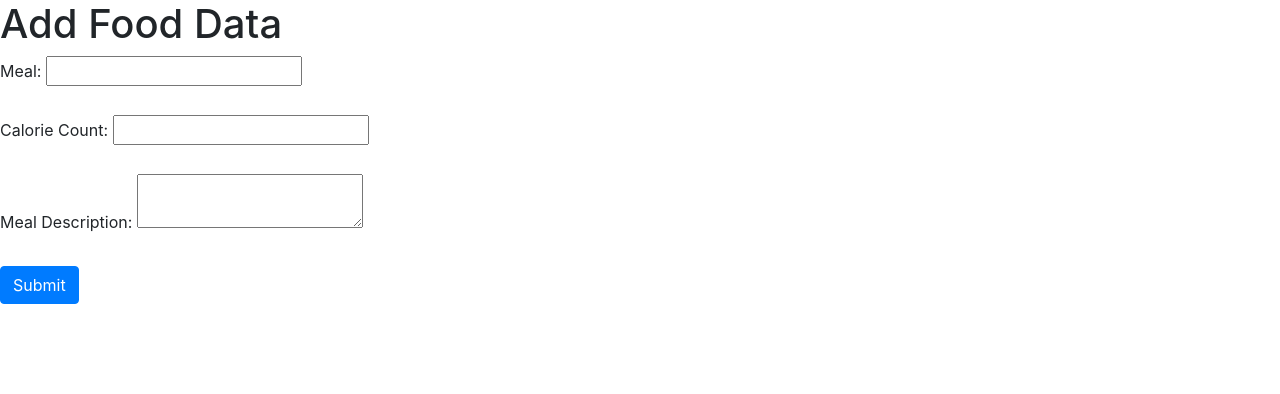
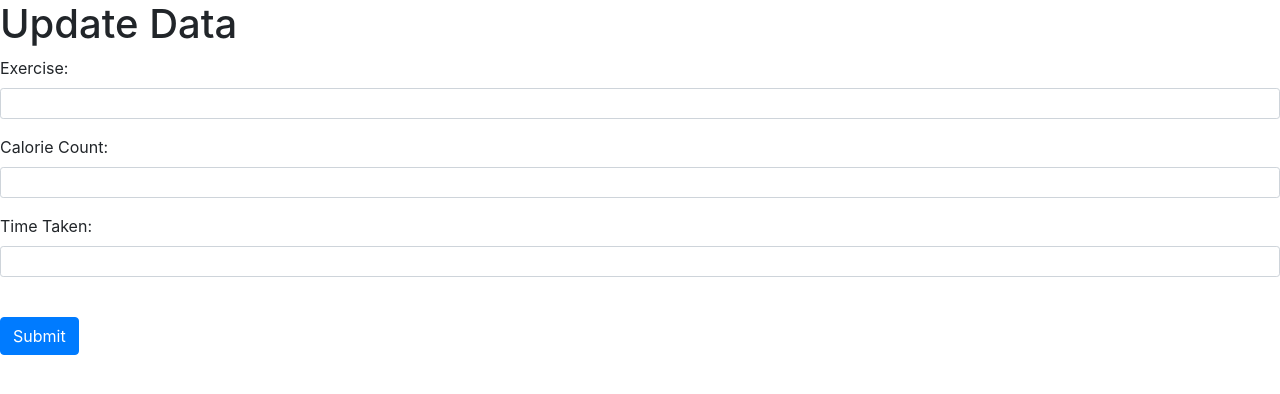
Before and after one commit to mcole1976/MongoDBWEBAPICRUD, a website: page exercise.html in a window 1280 px wide. Drawn offline with nearby package versions, Linux system fonts and the light colour scheme.

Commit message:
Update exercise.html
bootstrap to form update

```diff
--- a/exercise.html
+++ b/exercise.html
@@ -9,20 +9,32 @@
 
     <meta name="viewport" content="width=device-width, initial-scale=1.0">
     <script src="https://ajax.googleapis.com/ajax/libs/jquery/3.5.1/jquery.min.js"></script>
+
     <link rel="stylesheet" href="/bootstrap/dist/css/bootstrap.min.css" />
-    <script src="entry.js" ></script>
+    <script src="exercise.js" ></script>
     <title>Update Data Form</title>
 </head>
 
 <body>
-    <h1>Add Food Data</h1>
+    <h1>Update Data</h1>
     <form id="updateForm">
-        <label for="meal">Meal:</label> <input class="input-group-sm" type="text" id="meal" name="meal" required><br><br>
-        <label for="calorie_Count">Calorie Count:</label> <input class="input-group-sm" type="number" id="calorie_Count" name="calorie_Count" required><br><br>
+        <div class="form-group">
+            <label for="Exercise">Exercise:</label>
+            <input class="form-control form-control-sm" type="text" id="Description" name="Description" required>
+        </div>
+        <div class="form-group">
+        <label for="calorie_Count">Calorie Count:</label>
+        <input class="form-control form-control-sm" type="number" id="Calories" name="Calories" required>
+        </div>
         <!-- Hidden date field -->
          <input type="hidden" id="date" name="date">
-         <label for="meal_Description">Meal Description:</label> <textarea class="input-group-sm" id="meal_Description" name="meal_Description"  required></textarea><br><br>
-         <button class="btn btn-primary" type="submit">Submit</button> </form>
+         <div class="form-group">
+            <label for="Time Taken">Time Taken:</label>
+            <input class="form-control form-control-sm"  type="number" id="Time_taken" name="Time_taken"  required></input>
+        </div>
+    </br>
+            <button class="btn btn-primary" type="submit">Submit</button>
+        </form>
     <script>
 
     </script>
```
